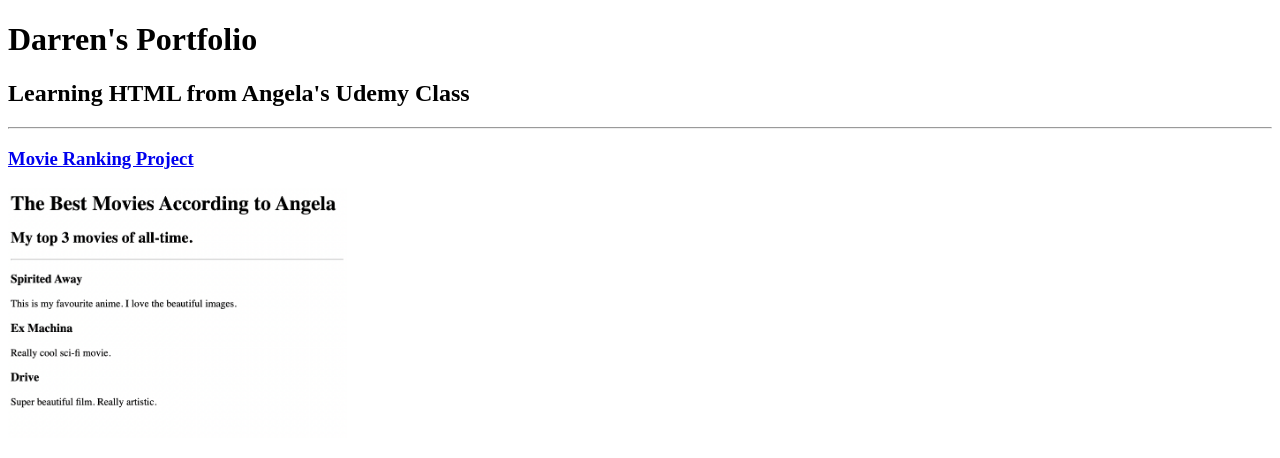
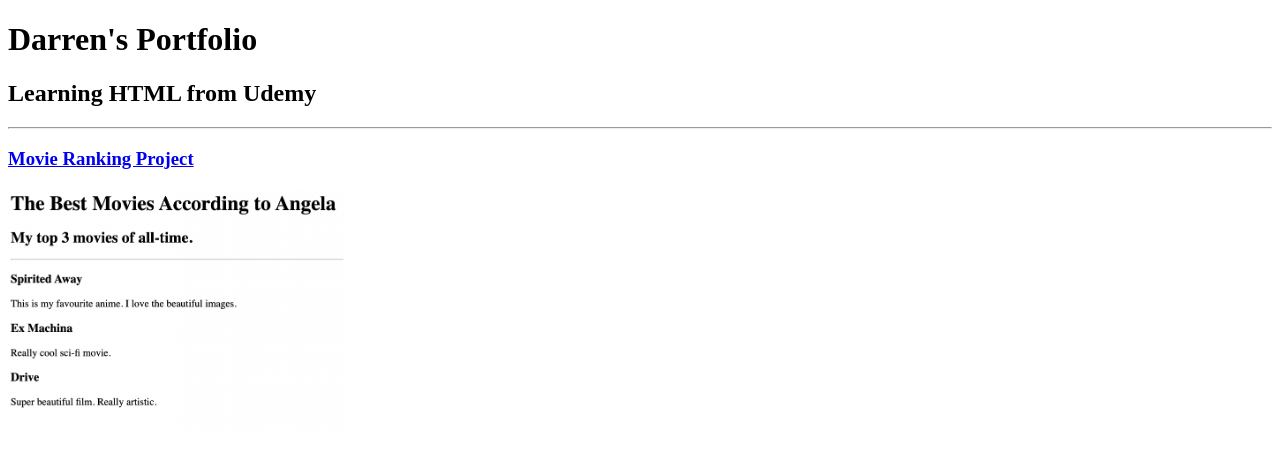
Before and after one commit to darrv/HTML-Movie-Birthday, a plain HTML site: page index.html in a window 1280 px wide. Shown: the top 458 px of the page. Drawn offline with Linux system fonts and the light colour scheme.

Commit message:
Update index.html

```diff
--- a/index.html
+++ b/index.html
@@ -26,7 +26,7 @@ https://developer.mozilla.org/en-US/docs/Web/HTML/Element/img#attr-height -->
 
 <body>
     <h1>Darren's Portfolio</h1>
-    <h2>Learning HTML from Angela's Udemy Class</h2>
+    <h2>Learning HTML from Udemy</h2>
 
     <hr/>
 
```
